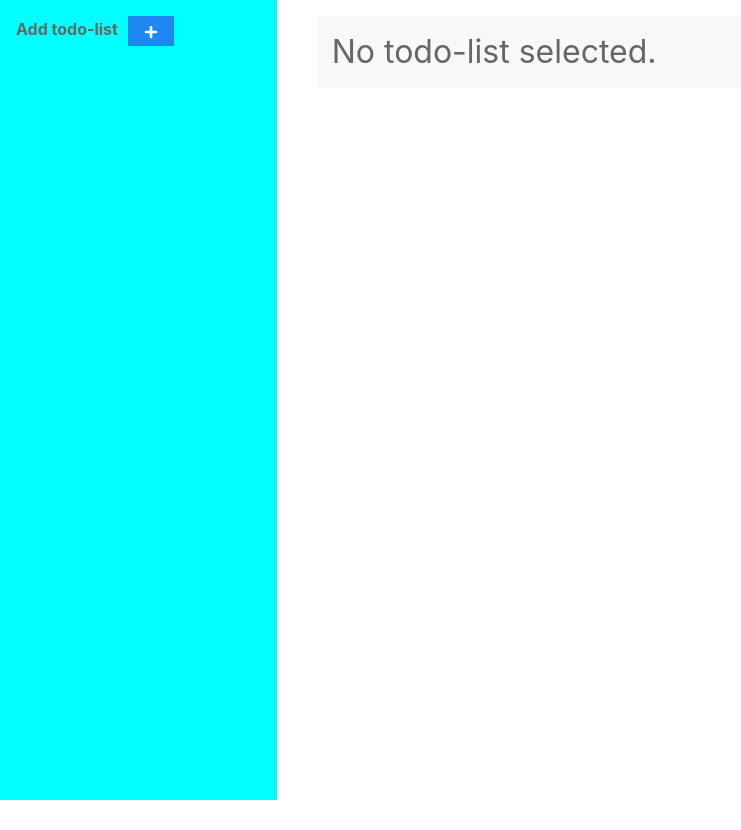
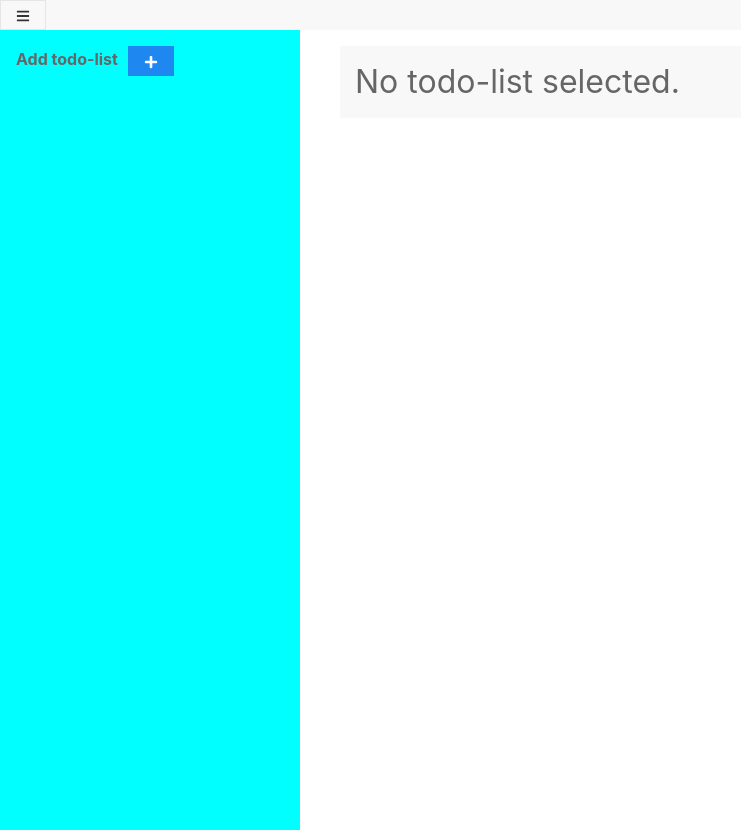
Before and after one commit to MHMighani/todolist, a React (Create React App) app: page / in a window 1280 px wide. Shown: the whole page, without its empty margins (0-741 px from the left). Before the commit the page ends 800 px from the top, so only its background shows below. Built offline with nearby package versions, Linux system fonts and the light colour scheme.

Commit message:
Feat: toggle sidebar new layout arrange and toggle sidebar feature

```diff
--- a/src/App.js
+++ b/src/App.js
@@ -1,5 +1,4 @@
 import Layout from "./components/layout/layout";
-import TodoLists from "./components/todoLists";
 import TodoTasks from "./components/todoTasks";
 
 import "./style.scss";
@@ -8,7 +7,6 @@ function App() {
   return (
     <div className="App">
       <Layout>
-        <TodoLists />
         <TodoTasks />
       </Layout>
     </div>
--- a/src/components/layout/layout.jsx
+++ b/src/components/layout/layout.jsx
@@ -1,5 +1,23 @@
+import { useState } from "react";
+import Sidebar from "./sidebar";
+import Navbar from "./navbar";
+
 function Layout({ children }) {
-  return <main className="main-content">{children}</main>;
+  const [showSidebar, setShowSidebar] = useState(true);
+
+  const handleSidebarToggle = () => {
+    setShowSidebar((prevState) => !prevState);
+  };
+
+  return (
+    <>
+      <Navbar sidebarToggle={handleSidebarToggle} />
+      <div className="content-section">
+        <Sidebar showSidebar={showSidebar} />
+        <main className="main-content">{children}</main>
+      </div>
+    </>
+  );
 }
 
 export default Layout;
--- /dev/null
+++ b/src/components/layout/navbar.jsx
@@ -0,0 +1,18 @@
+import { FaBars } from "react-icons/fa";
+
+function Navbar({ sidebarToggle }) {
+  return (
+    <div className="uk-navbar-container">
+      <div className="uk-navbar-left">
+        <button
+          onClick={sidebarToggle}
+          className="uk-button uk-button-default uk-button-small"
+        >
+          <FaBars />
+        </button>
+      </div>
+    </div>
+  );
+}
+
+export default Navbar;
--- /dev/null
+++ b/src/components/layout/sidebar.jsx
@@ -0,0 +1,12 @@
+import TodoLists from "../todoLists";
+function Sidebar({ showSidebar }) {
+  return (
+    showSidebar && (
+      <div className="sidebar">
+        <TodoLists />
+      </div>
+    )
+  );
+}
+
+export default Sidebar;
--- a/src/style.scss
+++ b/src/style.scss
@@ -4,7 +4,7 @@ $tasksSectionPadding: 1rem 2.5rem;
 // list section
 $listsSectionPadding: 1rem;
 $listsSectionBackground: aqua;
-$listsSectionWidth: 350px;
+$listsSectionWidth: 300px;
 
 
 *{
@@ -18,9 +18,16 @@ $listsSectionWidth: 350px;
 
 }
 
+.content-section{
+    display: flex;
+    height: 100%;
+
+}
+
 .main-content{
     display: flex;
     height: 100%;
+    width: 100%;
 }
 
 
```
